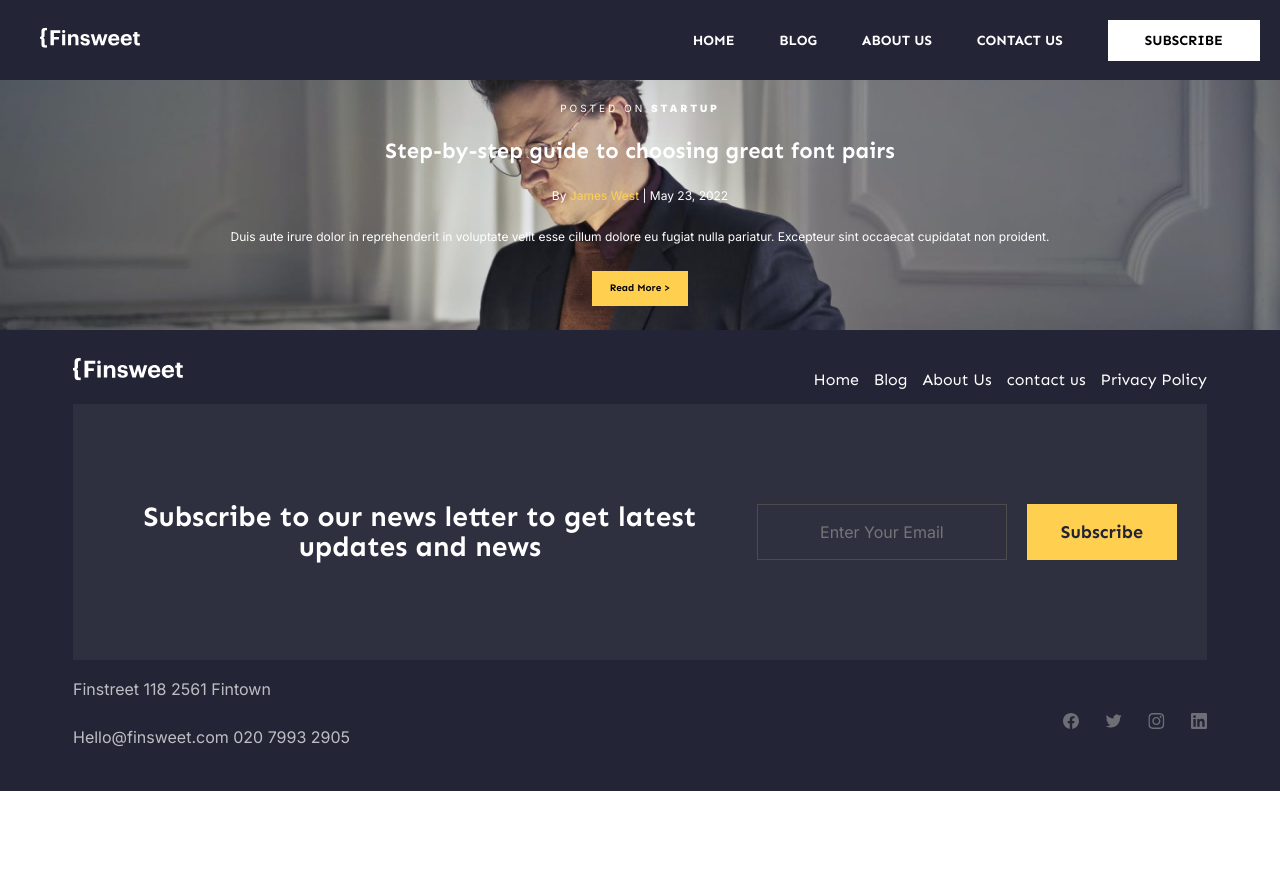
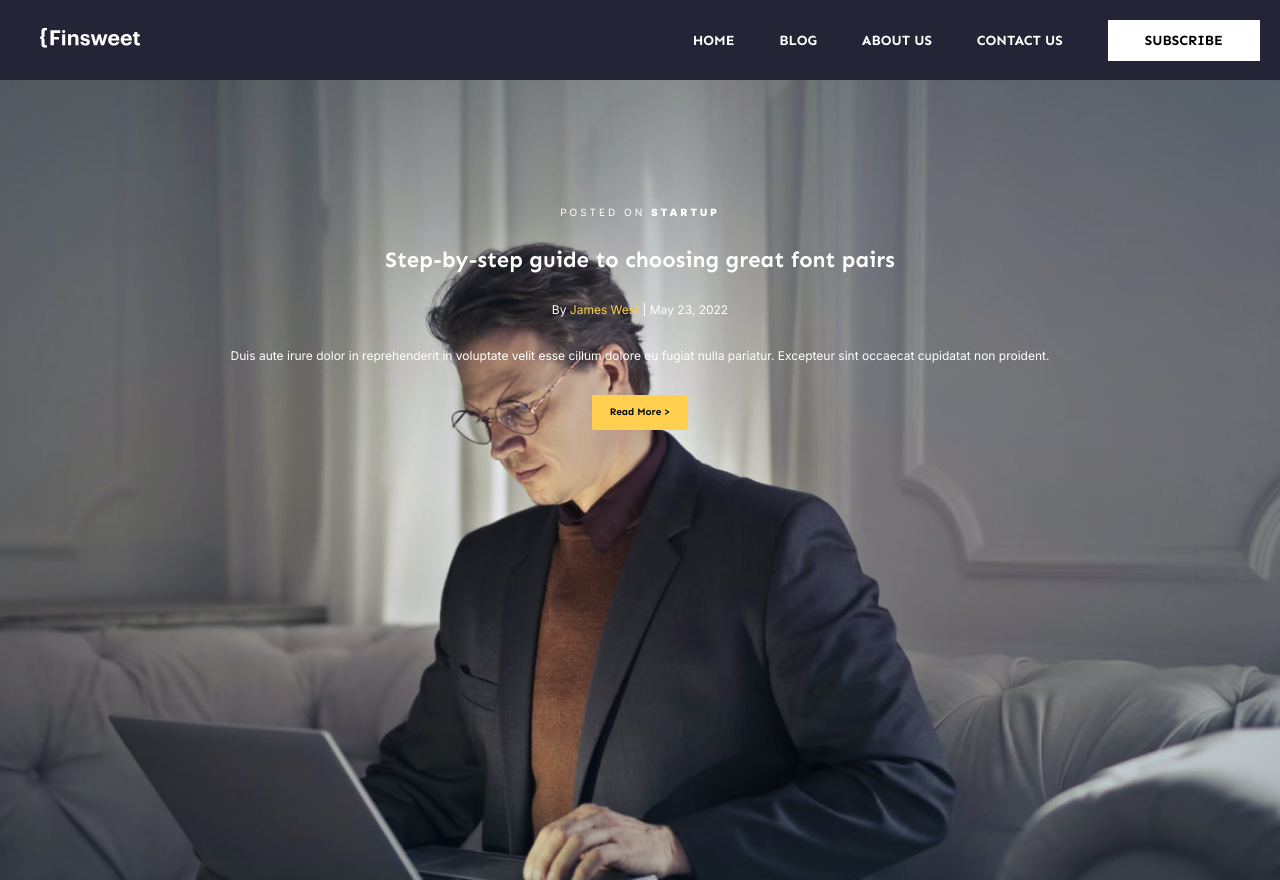
Before and after one commit to Reymond89/maquetacionarthur, a plain HTML site: page home.html in a window 1280 px wide. Shown: the top 880 px of the page. Before the commit the page ends 800 px from the top, so only its background shows below. Drawn offline with Linux system fonts and the light colour scheme.

Commit message:
100vh al contendor principal de seccion home

```diff
--- a/style.css
+++ b/style.css
@@ -517,7 +517,7 @@ main{
 
 .home_hero{
     width: 100%;
-    height: 100%;
+    height: 100vh;
     background-image: url('./img/man-in-black-suit-wearing-eye-glasses-sitting-on-gray-sofa-using-macbook-3772622.png');
     background-position: center center;
     background-repeat: no-repeat;
@@ -526,8 +526,8 @@ main{
 .home_text{
     display: flex;
     flex-direction: column;
-    gap: 25px;
-    padding: 24px;
+    gap: 30px;
+    padding: 128px 20px;
     text-align: center;
     align-items: center;
 }
```
